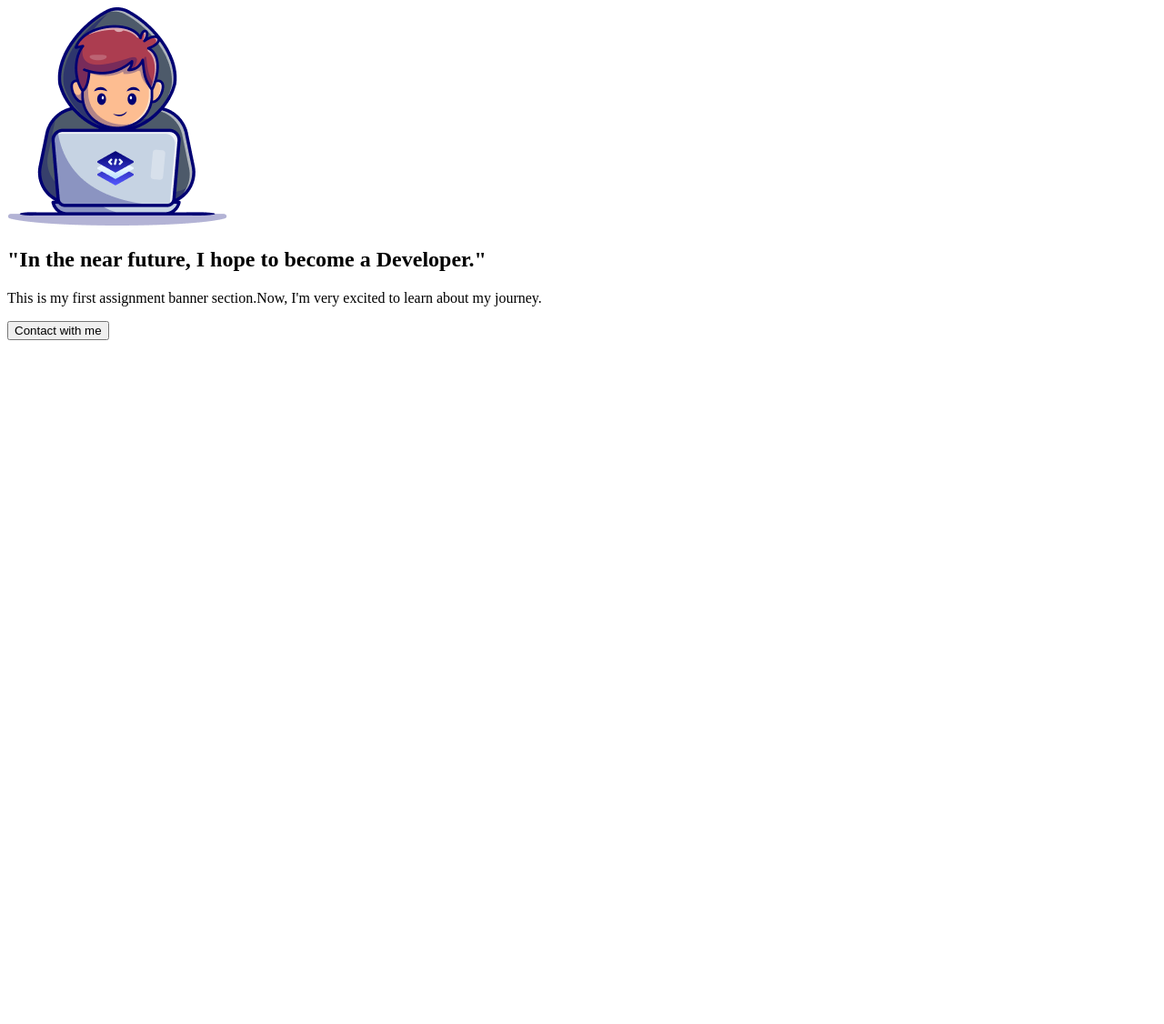
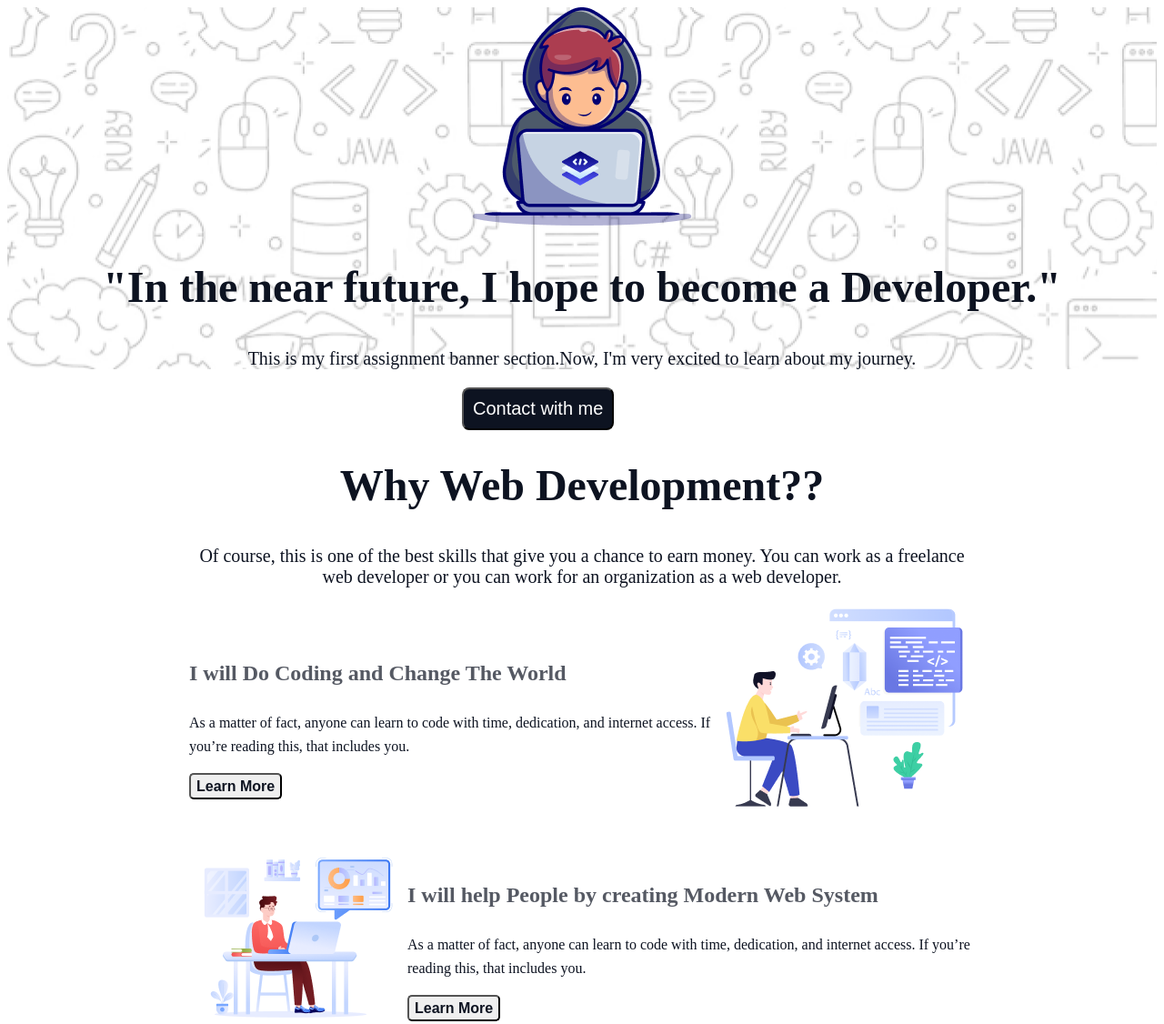
Before and after one commit to LabuIslam702/assignment-1, a plain HTML site: page index.html in a window 1280 px wide. Shown: the top 1126 px of the page at 91% size. Before the commit the page ends 800 px from the top, so only its background shows below. Drawn offline with Linux system fonts and the light colour scheme; a web font is replaced by a local one.

Commit message:
added a section part three

```diff
--- a/index.html
+++ b/index.html
@@ -8,15 +8,61 @@
 </head>
 <body>
     <header>
-        <div class="banner">
-            <img class="banner-img" src="assets/Group.png" alt="">
-            <h2 class="banner-title">"In the near future, I hope to become a Developer."</h2>
-            <p class="banner-description">This is my first assignment banner section.Now, I'm very excited to learn about my journey.</p>
-            <button class="btn-primary">Contact with me</button>
-        </div>
+        <nav class="banner">
+                <img class="banner-img" src="assets/Group.png" alt="">
+                <h2 class="banner-title">"In the near future, I hope to become a Developer."</h2>
+                <p class="banner-description">This is my first assignment banner section.Now, I'm very excited to learn about my journey.</p>
+                <button class="btn-primary">Contact with me</button>
+        </nav>
     </header>
     <main>
+        <!-- section part one -->
+        <section class="section">
+            <h2 class="section-title">Why Web Development??</h2>
+            <p class="section-description">Of course, this is one of the best skills that give you a chance to earn money. You can work as a freelance web developer or you can work for an organization as a web developer. </p>
 
+            <div class="container">
+                <div class="content">
+                    <h3 class="content-title">I will Do Coding and Change The World</h3>
+                    <p class="content-description">As a matter of fact, anyone can learn to code with time, dedication, and internet access. If you’re reading this, that includes you.</p>
+                    <button class="btn-content">Learn More</button>
+                </div>
+                <div class="photo">
+                    <img src="assets/Layer_1.png" alt="">
+                </div>
+            </div>
+            <div class="container">
+                <div class="photo">
+                    <img src="assets/Group 3.png" alt="">
+                </div>
+                <div class="content">
+                    <h3 class="content-title">I will help People by creating Modern Web System</h3>
+                    <p class="content-description">As a matter of fact, anyone can learn to code with time, dedication, and internet access. If you’re reading this, that includes you.</p>
+                    <button class="btn-content">Learn More</button>
+                </div>
+
+            </div>
+            <div class="container">
+                <div class="content">
+                    <h3 class="content-title">I will Do Coding and Change The World</h3>
+                    <p class="content-description">As a matter of fact, anyone can learn to code with time, dedication, and internet access. If you’re reading this, that includes you.</p>
+                    <button class="btn-content">Learn More</button>
+                </div>
+                <div class="photo">
+                    <img src="assets/Group 4.png" alt="">
+                </div>
+            </div>
+        </section>
+        <!-- section part two -->
+         <section class="section">
+            <h2 class="section-title">My Inspiration</h2>
+            <p class="section-description">Inspiration can come in many forms: books, documentaries, the people you follow online, a favorite hobby, a run around the block.</p>
+            <video controls="controls" autoplay="autoplay" width="600" height="400">
+                <source src="https://youtu.be/DGHn2uOAVCE?si=ap5l3mK3go3CeaLD">
+            </video>
+         </section>
+         <!-- section part three -->
+          <section class="section"></section>
     </main>
     <footer>
 
--- a/style/style.css
+++ b/style/style.css
@@ -1,6 +1,85 @@
-
+@import url('https://fonts.googleapis.com/css2?family=Azeret+Mono:ital,wght@0,100..900;1,100..900&display=swap');
 
 /* style of banner part */
 .banner{
+   background-image: url("../assets/Hero-bg.png");
 
 }
+.banner-img{
+    display: flex;
+    margin-left: auto;
+    margin-right: auto;
+}
+.banner-title{
+    text-align: center;
+    color: rgb(13, 19, 33);
+    font-size: 48px;
+    font-weight: 800;
+}
+.banner-description{
+    text-align: center;
+    color: rgb(13, 19, 33);
+    font-size: 20px;
+
+}
+
+/* shared button */
+.btn-primary{
+    margin: 0 500px;
+    position: absolute;
+    color: white;
+    font-size: 20px;
+    padding: 10px;
+    border-radius: 8px;
+    background: rgb(13, 19, 33);
+}
+
+/* style of main part */
+.section{
+    margin-top: 100px;
+}
+.section-title{
+    text-align: center;
+    color: rgb(13, 19, 33);
+    font-size: 48px;
+    font-weight: 800;
+}
+.section-description{
+    text-align: center;
+    color: rgb(13, 19, 33);
+    font-size: 20px;
+    margin-left: 200px;
+    margin-right: 200px;
+}
+.container{
+    display: flex;
+    justify-content: space-between;
+    margin-left: 200px;
+    margin-right: 200px;
+    align-items: center;
+}
+.content-title{
+    color: rgba(13, 19, 33, 0.7);
+    font-size: 24px;
+    font-weight: 700;
+    line-height: 36px;
+    letter-spacing: 0%;
+    text-align: left;
+}
+.content-description{
+    color: rgb(13, 19, 33);
+    font-size: 16px;
+    font-weight: 400;
+    line-height: 26px;
+    letter-spacing: 0%;
+    text-align: left;
+}
+.btn-content{
+    color: rgb(13, 19, 33);
+    font-size: 16px;
+    font-weight: 600;
+    line-height: 23px;
+    letter-spacing: 0%;
+    text-align: center;
+    border-radius: 5px;
+}
```
